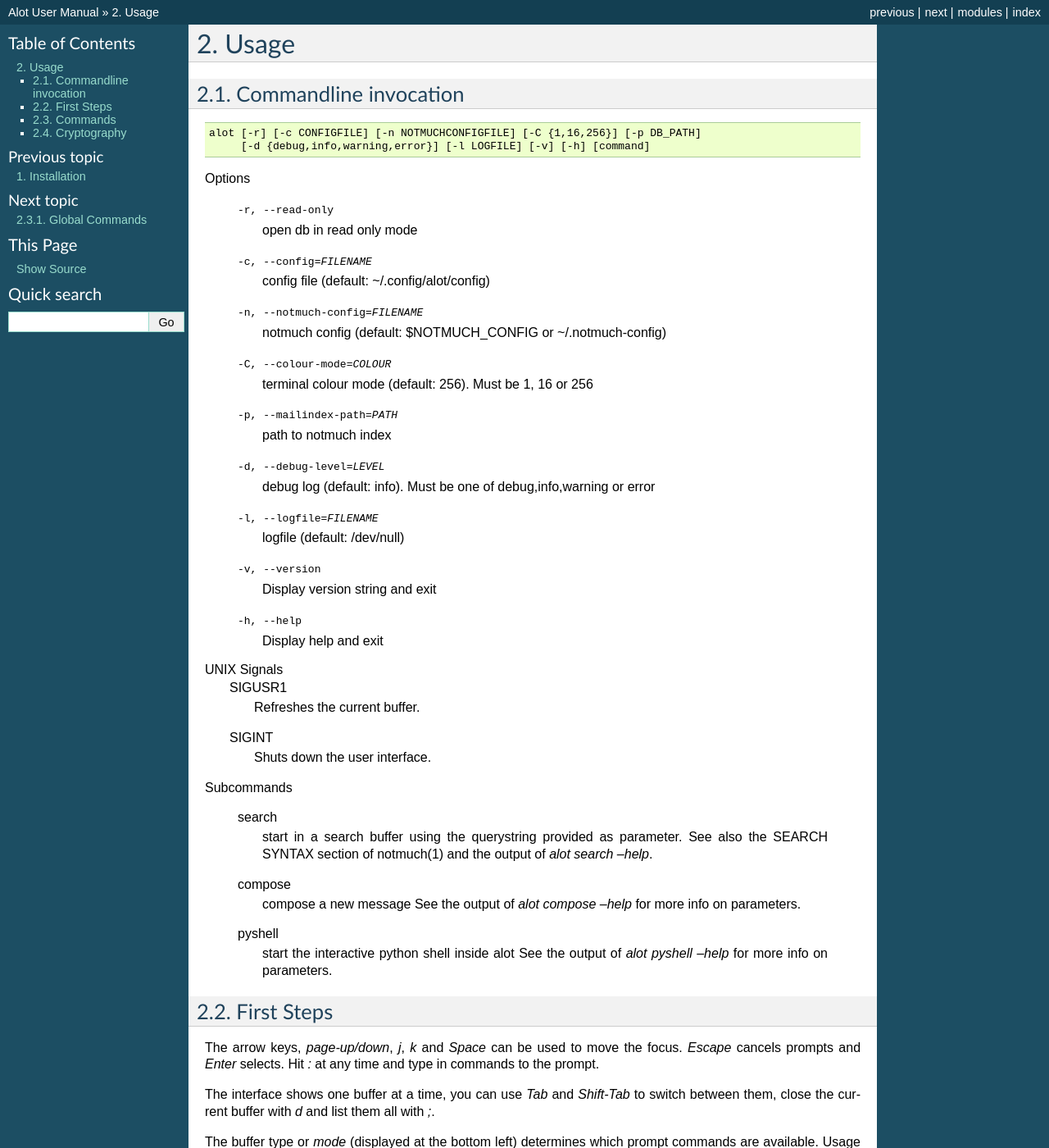
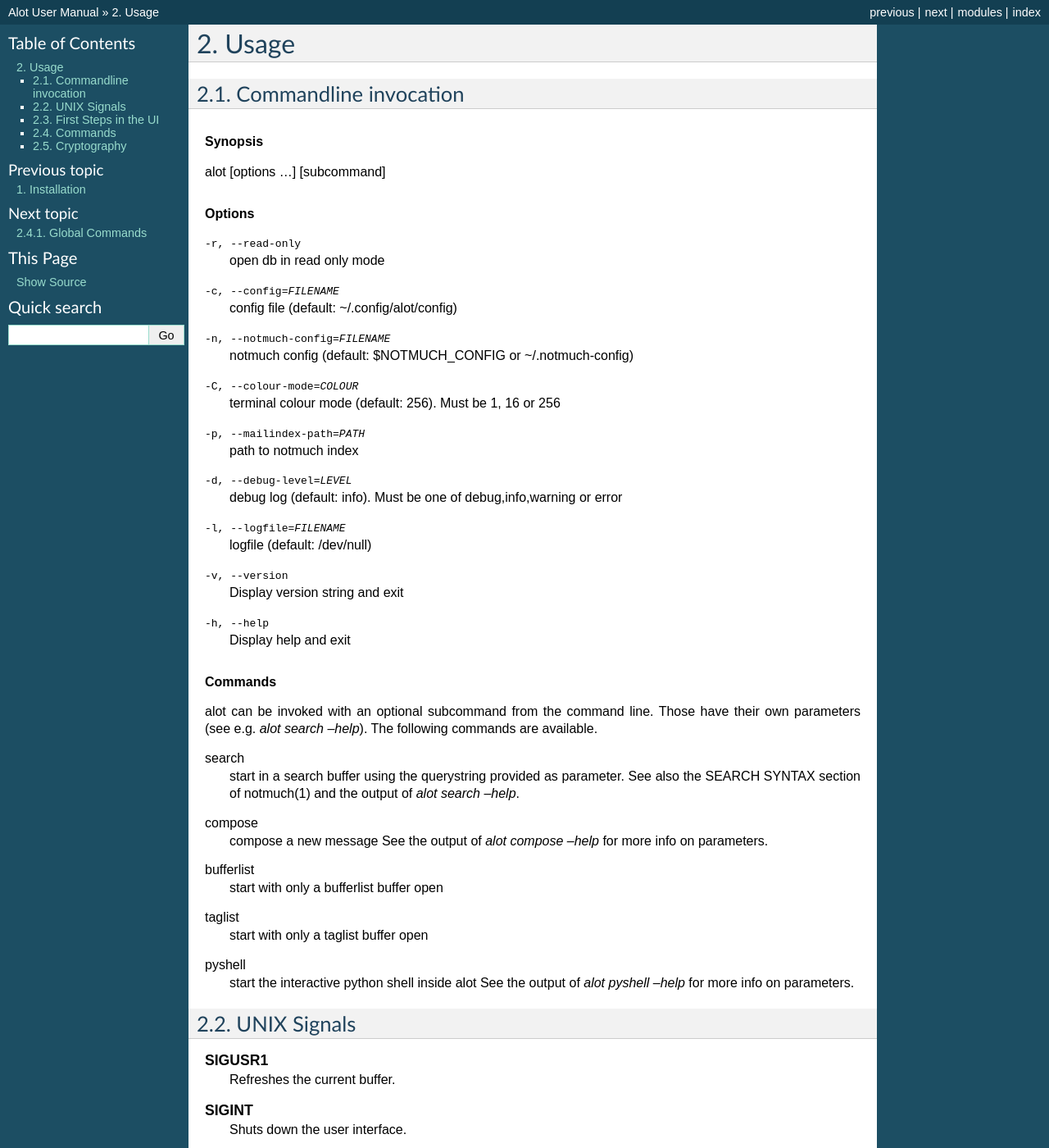
Before and after one commit to pazz/alot, a Sphinx documentation site: the page built from docs/source/usage/index.rst, in a window 1280 px wide and 1400 px high. Shown: the whole window at 82% size. Built offline with Sphinx 7.4.7, drawn with Linux system fonts in a browser that asks for light colours; some of the changed text lies outside the part shown.

Commit message:
split and update docs regarding cli-invocation

```diff
--- /dev/null
+++ b/docs/source/usage/cli_commands.rst
@@ -0,0 +1,14 @@
+search
+    start in a search buffer using the querystring provided as
+    parameter. See also the SEARCH SYNTAX section of notmuch(1)
+    and the output of `alot search --help`.
+compose
+    compose a new message
+    See the output of `alot compose --help` for more info on parameters.
+bufferlist
+    start with only a bufferlist buffer open
+taglist
+    start with only a taglist buffer open
+pyshell
+    start the interactive python shell inside alot
+    See the output of `alot pyshell --help` for more info on parameters.
--- /dev/null
+++ b/docs/source/usage/cli_options.rst
@@ -0,0 +1,9 @@
+-r, --read-only                open db in read only mode
+-c, --config=FILENAME          config file (default: ~/.config/alot/config)
+-n, --notmuch-config=FILENAME  notmuch config (default: $NOTMUCH_CONFIG or ~/.notmuch-config)
+-C, --colour-mode=COLOUR       terminal colour mode (default: 256). Must be 1, 16 or 256
+-p, --mailindex-path=PATH      path to notmuch index
+-d, --debug-level=LEVEL        debug log (default: info). Must be one of debug,info,warning or error
+-l, --logfile=FILENAME         logfile (default: /dev/null)
+-v, --version                  Display version string and exit
+-h, --help                     Display  help and exit
--- a/docs/source/usage/index.rst
+++ b/docs/source/usage/index.rst
@@ -4,10 +4,27 @@
 
 Commandline invocation
 ======================
+.. rubric:: Synopsis
 .. include:: synopsis.rst
 
-First Steps
-===========
+.. rubric:: Options
+.. include:: cli_options.rst
+
+.. rubric:: Commands
+
+alot can be invoked with an optional subcommand from the command line.
+Those have their own parameters (see e.g. `alot search --help`).
+The following commands are available.
+
+.. include:: cli_commands.rst
+
+UNIX Signals
+============
+.. include:: signals.rst
+
+
+First Steps in the UI
+=====================
 
 .. _usage.first_steps:
 .. include:: first_steps.rst
--- /dev/null
+++ b/docs/source/usage/signals.rst
@@ -0,0 +1,7 @@
+.. glossary::
+
+  SIGUSR1
+    Refreshes the current buffer.
+
+  SIGINT
+    Shuts down the user interface.
--- a/docs/source/usage/synopsis.rst
+++ b/docs/source/usage/synopsis.rst
@@ -1,36 +1 @@
-.. code-block:: none
-
-    alot [-r] [-c CONFIGFILE] [-n NOTMUCHCONFIGFILE] [-C {1,16,256}] [-p DB_PATH]
-         [-d {debug,info,warning,error}] [-l LOGFILE] [-v] [-h] [command]
-
-Options
-
-    -r, --read-only                open db in read only mode
-    -c, --config=FILENAME          config file (default: ~/.config/alot/config)
-    -n, --notmuch-config=FILENAME  notmuch config (default: $NOTMUCH_CONFIG or ~/.notmuch-config)
-    -C, --colour-mode=COLOUR       terminal colour mode (default: 256). Must be 1, 16 or 256
-    -p, --mailindex-path=PATH      path to notmuch index
-    -d, --debug-level=LEVEL        debug log (default: info). Must be one of debug,info,warning or error
-    -l, --logfile=FILENAME         logfile (default: /dev/null)
-    -v, --version                  Display version string and exit
-    -h, --help                     Display  help and exit
-
-UNIX Signals
-    SIGUSR1
-        Refreshes the current buffer.
-    SIGINT
-        Shuts down the user interface.
-
-
-Subcommands
-
-    search
-        start in a search buffer using the querystring provided as
-        parameter. See also the SEARCH SYNTAX section of notmuch(1)
-        and the output of `alot search --help`.
-    compose
-        compose a new message
-        See the output of `alot compose --help` for more info on parameters.
-    pyshell
-        start the interactive python shell inside alot
-        See the output of `alot pyshell --help` for more info on parameters.
+alot [options ...] [subcommand]
```
